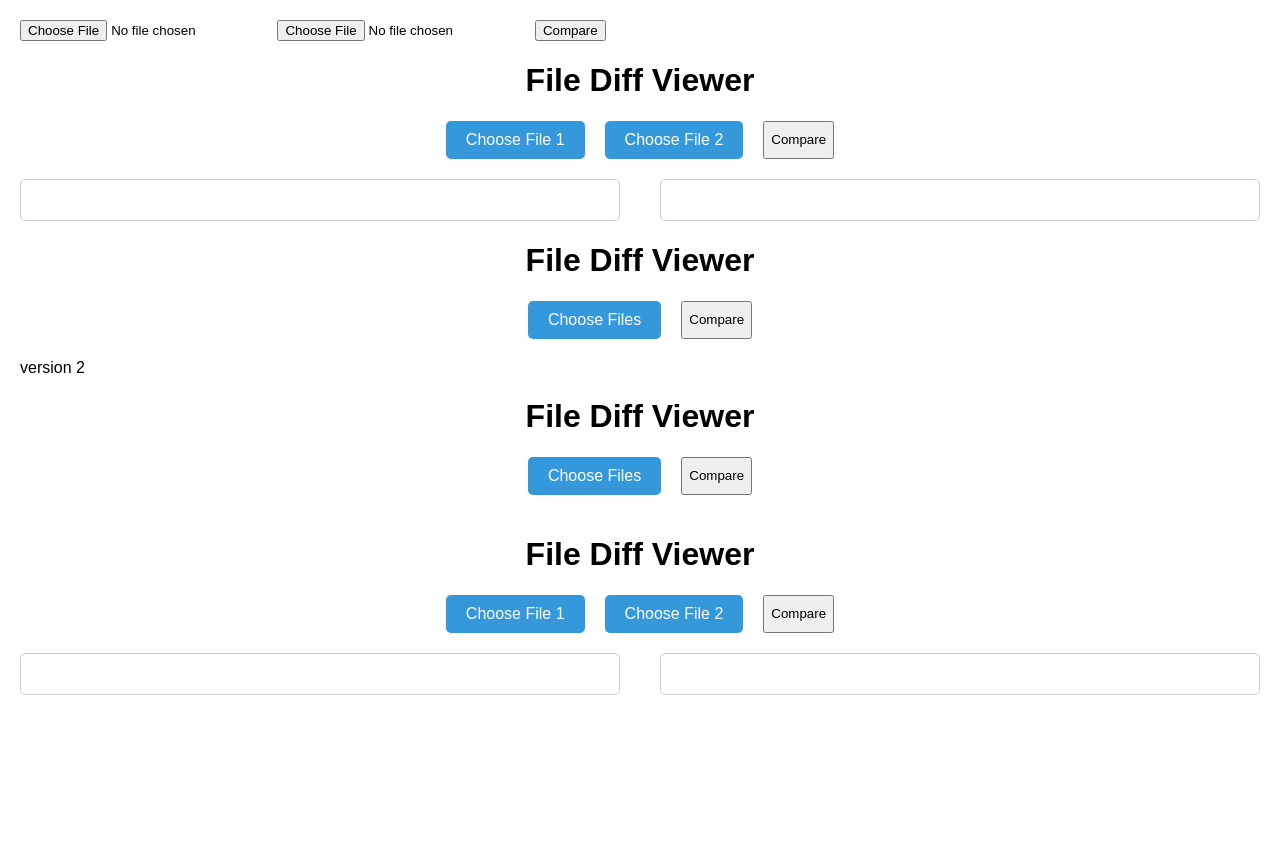
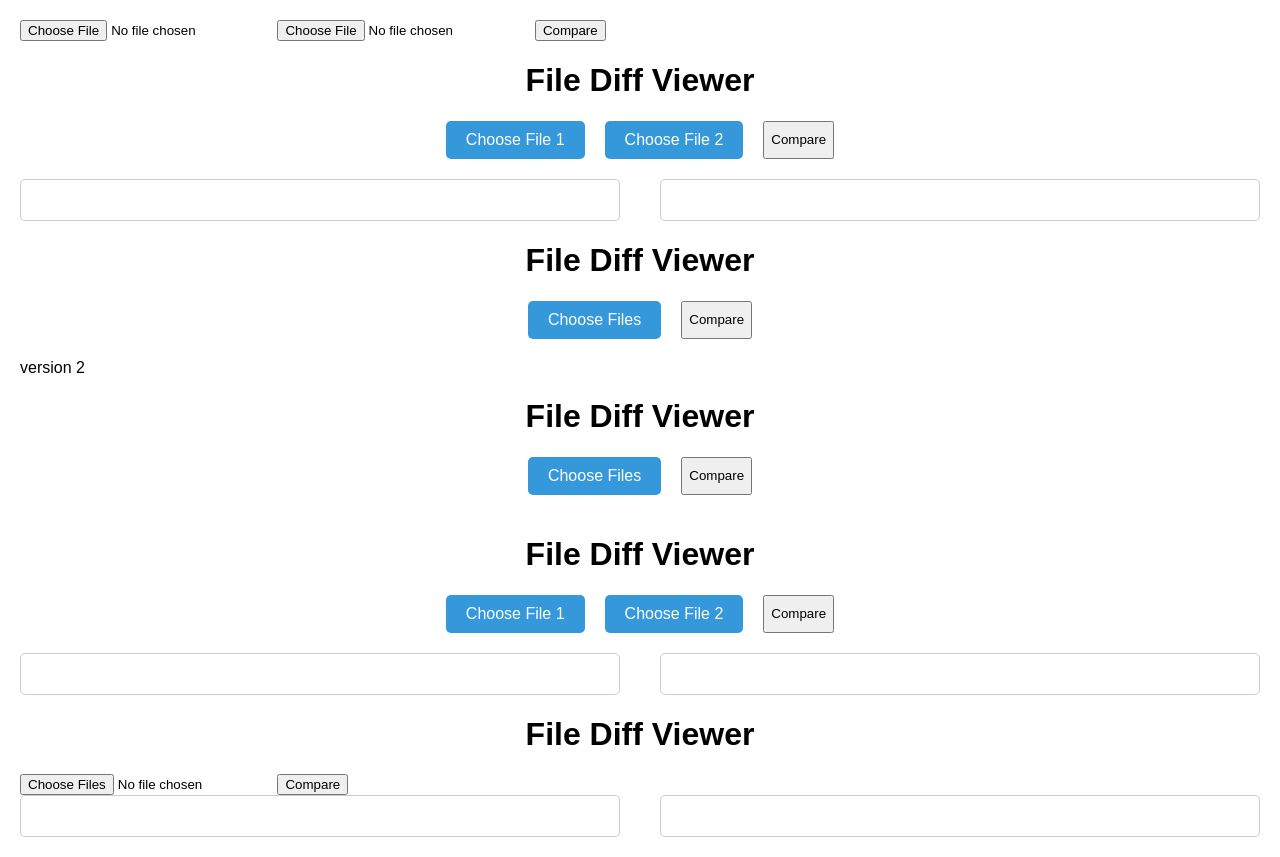
Before and after one commit to ultra-devs/notes, a plain HTML site: page index.html in a window 1280 px wide. Before the commit the page ends 800 px from the top, so only its background shows below. Drawn offline with Linux system fonts and the light colour scheme.

Commit message:
Update index.html

```diff
--- a/index.html
+++ b/index.html
@@ -703,4 +703,107 @@ version 2
     }
   </script>
 </body>
+</htm
+
+
+<!DOCTYPE html>
+<html lang="en">
+<head>
+  <meta charset="UTF-8">
+  <title>File Diff Viewer</title>
+  <style>
+    /* Styles remain unchanged */
+    /* ... */
+  </style>
+</head>
+<body>
+  <h1>File Diff Viewer</h1>
+  <form id="fileForm">
+    <input type="file" id="fileInput" accept="*/*" multiple onchange="displaySelectedFiles(this)">
+    <button type="button" onclick="compareFiles()">Compare</button>
+  </form>
+  <div id="selectedFiles"></div>
+  <div class="file-container">
+    <div class="file-diff" id="fileViewer1"></div>
+    <div class="file-diff" id="fileViewer2"></div>
+  </div>
+
+  <script>
+    function displaySelectedFiles(input) {
+      var selectedFiles = document.getElementById('selectedFiles');
+      selectedFiles.innerHTML = '';
+
+      for (var i = 0; i < input.files.length; i++) {
+        var fileName = input.files[i].name;
+        var fileElement = document.createElement('p');
+        fileElement.textContent = 'File ' + (i + 1) + ': ' + fileName;
+        selectedFiles.appendChild(fileElement);
+      }
+    }
+
+    function compareFiles() {
+      var fileInput = document.getElementById('fileInput');
+      var fileViewer1 = document.getElementById('fileViewer1');
+      var fileViewer2 = document.getElementById('fileViewer2');
+
+      var files = fileInput.files;
+
+      if (files.length < 2) {
+        alert('Please select at least two files.');
+        return;
+      }
+
+      var file1 = files[0];
+      var file2 = files[1];
+
+      var reader1 = new FileReader();
+      var reader2 = new FileReader();
+
+      reader1.onload = function(event) {
+        var text1 = event.target.result;
+
+        reader2.onload = function(event) {
+          var text2 = event.target.result;
+
+          var lines1 = text1.split('\n');
+          var lines2 = text2.split('\n');
+
+          var output1 = '';
+          var output2 = '';
+
+          for (var i = 0; i < Math.max(lines1.length, lines2.length); i++) {
+            if (lines1[i] !== lines2[i]) {
+              if (lines1[i] === undefined) {
+                output1 += '<div class="removed"></div>';
+                output2 += '<div class="updated">' + lines2[i] + '</div>';
+              } else if (lines2[i] === undefined) {
+                output1 += '<div class="removed">' + lines1[i] + '</div>';
+                output2 += '<div class="updated"></div>';
+              } else {
+                output1 +=
+                  '<div class="removed">' +
+                  lines1[i] +
+                  '</div>';
+                output2 +=
+                  '<div class="updated">' +
+                  lines2[i] +
+                  '</div>';
+              }
+            } else {
+              output1 += '<div>' + lines1[i] + '</div>';
+              output2 += '<div>' + lines2[i] + '</div>';
+            }
+          }
+
+          fileViewer1.innerHTML = output1;
+          fileViewer2.innerHTML = output2;
+        };
+
+        reader2.readAsText(file2);
+      };
+
+      reader1.readAsText(file1);
+    }
+  </script>
+</body>
 </html>
```
